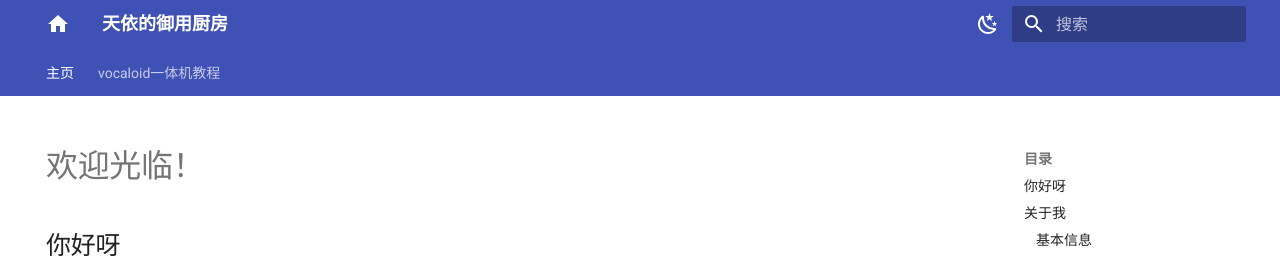
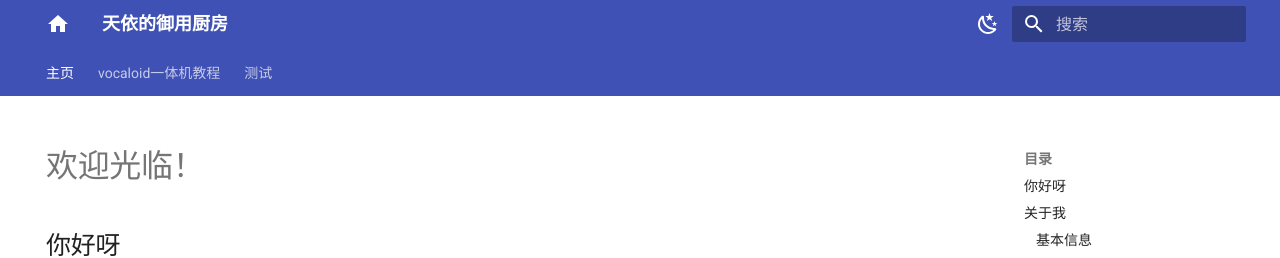
Before and after one commit to Lostin-Tianyi/Lostin-Tianyi.github.io, an MkDocs documentation site: the page built from docs/index.md, in a window 1280 px wide and 900 px high. Shown: the top 258 px of the window. Built offline with MkDocs 1.6.1 and Material for MkDocs 9.7.7, drawn with Linux system fonts in a browser that asks for light colours.

```diff
--- a/mkdocs.yml
+++ b/mkdocs.yml
@@ -16,7 +16,7 @@
         # 切换到暗色
         - media: "(prefers-color-scheme: dark)"
           scheme: slate
-          primary: rgb(0,0,0)
+          primary: blue
           accent: blue
           toggle:
               icon: material/weather-sunny
@@ -104,6 +104,7 @@
     -曲: vocaloid_tutor/music_compose.md
     -绘: vocaloid_tutor/picture.md
     -MMD: vocaloid_tutor/mikumikudance.md
+ - 测试: misc/playground.md
 # - vocaloid教程: vocaloid_tutor/vocaloid/
 # - 日记:
 #     - 2024年:
```
Also changed, not shown: docs/misc/playground.md (+0 -1 lines).
